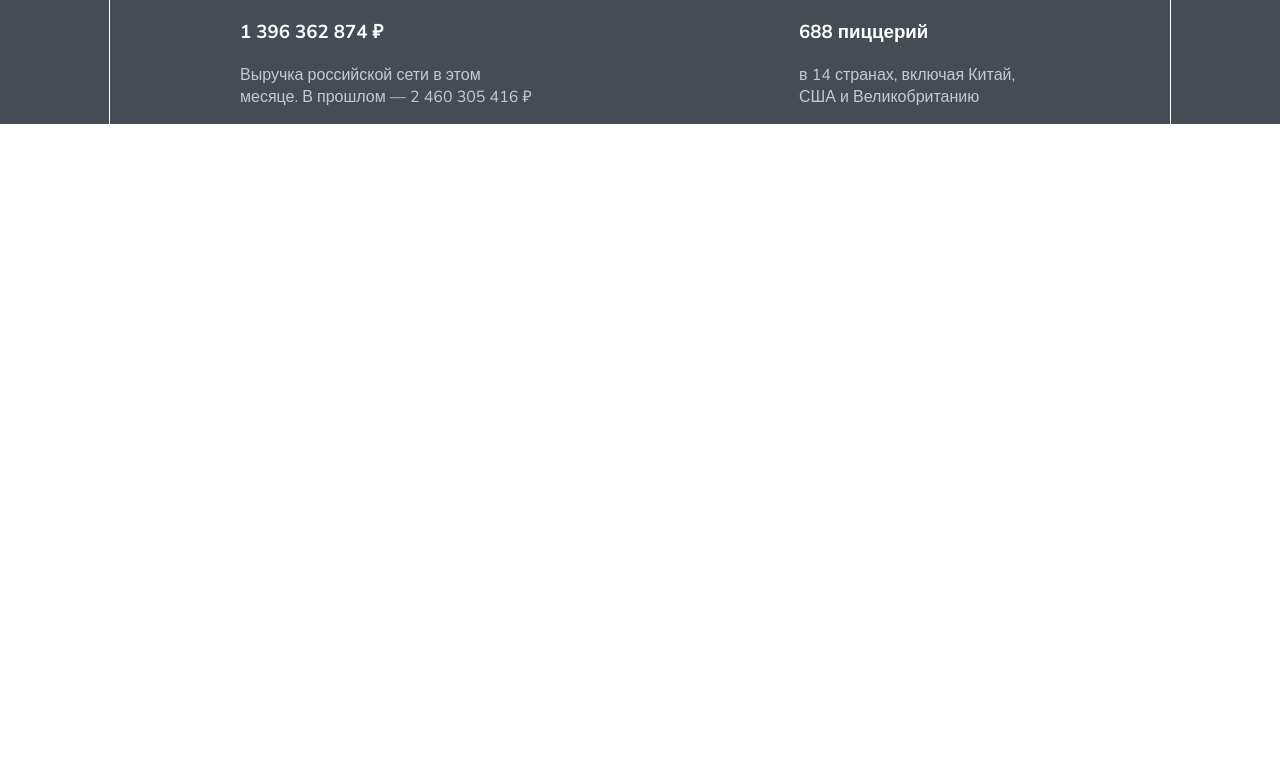
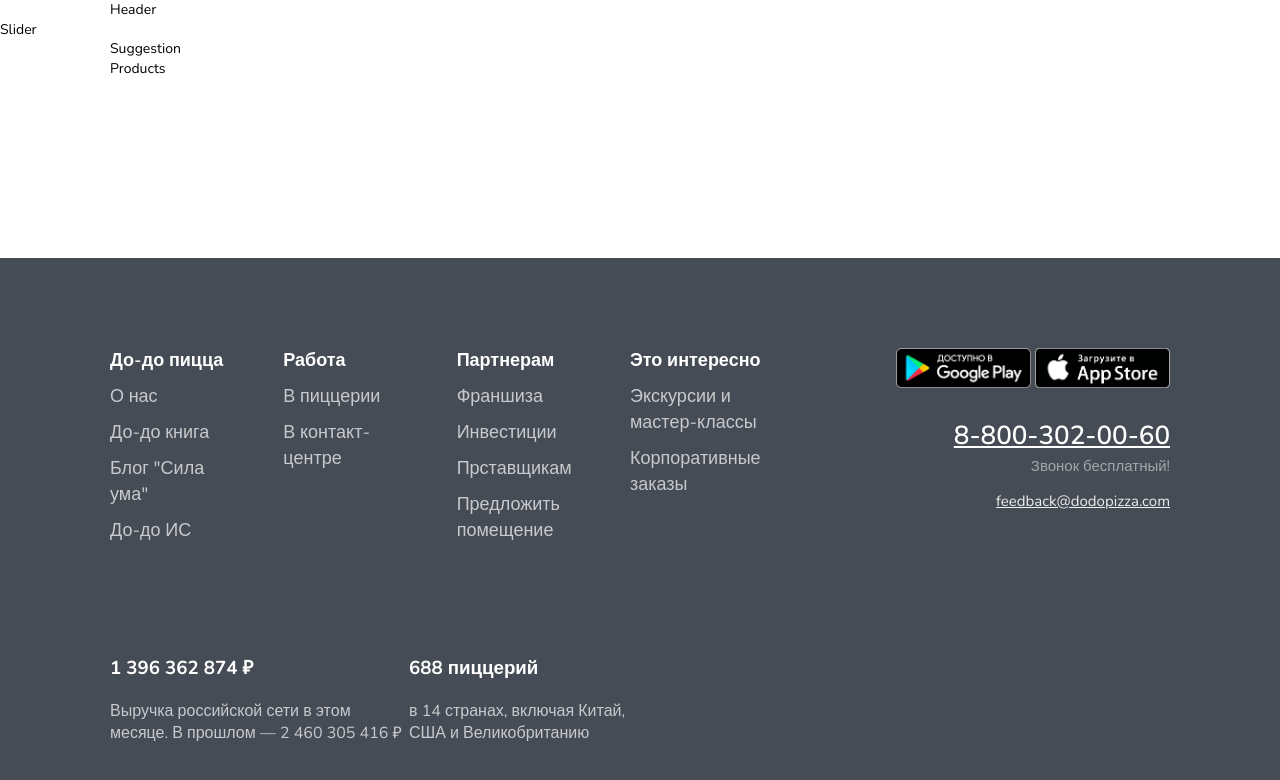
Before and after one commit to Prmfbonum/dodo, a plain HTML site: page index.html in a window 1280 px wide. Drawn offline with nearby package versions, Linux system fonts and the light colour scheme.

Commit message:
Add footer

```diff
--- a/index.html
+++ b/index.html
@@ -1,7 +1,11 @@
 <!DOCTYPE html>
-<html lang="ru" xmlns="http://www.w3.org/1999/html">
+<html
+  lang="ru"
+  xmlns="http://www.w3.org/1999/html"
+  xmlns="http://www.w3.org/1999/html"
+>
   <head>
-    <title>dodopizza</title>
+    <title>DoDopPizza</title>
     <meta charset="UTF-8" />
     <meta name="viewport" content="width=device=width, initial-scale=1.0" />
     <link rel="preconnect" href="https://fonts.googleapis.com" />
@@ -12,19 +16,90 @@
     />
     <link rel="stylesheet" href="styles/index.css" />
   </head>
+
+  <header class="header">
+    <div class="container">Header</div>
+  </header>
+
+  <main class="main">
+    <section class="slider">Slider</section>
+    <div class="container">
+      <section class="suggestions">Suggestion</section>
+      <section class="products">Products</section>
+    </div>
+  </main>
+
   <footer class="footer">
     <div class="container">
+      <div class="footer-nav-box">
+        <div class="footer-nav-box__item footer-nav-box__item_left">
+          <nav class="menu-footer">
+            <div class="menu_description">
+              <h4 class="menu__name">До-до пицца</h4>
+              <ul class="list-footer">
+                <li class="list__opt">О нас<a href="#"></a></li>
+                <li class="list__opt">До-до книга<a href="#"></a></li>
+                <li class="list__opt">Блог "Сила ума"<a href="#"></a></li>
+                <li class="list__opt">До-до ИС<a href="#"></a></li>
+              </ul>
+            </div>
+
+            <div class="menu_description">
+              <h4 class="menu__name">Работа</h4>
+              <ul class="list-footer">
+                <li class="list__opt">В пиццерии<a href="#"></a></li>
+                <li class="list__opt">В контакт-центре<a href="#"></a></li>
+              </ul>
+            </div>
+
+            <div class="menu_description">
+              <h4 class="menu__name">Партнерам</h4>
+              <ul class="list-footer">
+                <li class="list__opt">Франшиза<a href="#"></a></li>
+                <li class="list__opt">Инвестиции<a href="#"></a></li>
+                <li class="list__opt">Прставщикам<a href="#"></a></li>
+                <li class="list__opt">Предложить помещение<a href="#"></a></li>
+              </ul>
+            </div>
+
+            <div class="menu_description">
+              <h4 class="menu__name">Это интересно</h4>
+              <ul class="list-footer">
+                <li class="list__opt">
+                  Экскурсии и мастер-классы<a href="#"></a>
+                </li>
+                <li class="list__opt">Корпоративные заказы<a href="#"></a></li>
+              </ul>
+            </div>
+          </nav>
+        </div>
+        <div class="footer-nav-box__item footer-nav-box__item_right">
+          <div class="footer-contacts">
+            <div>
+              <img class="footer-img" src="pics/image6.png" />
+              <img class="footer-img" src="pics/image7.png" />
+            </div>
+            <a class="footer-number" href="tel:+88003020060">8-800-302-00-60</a
+            ><br />
+            <p class="footer-call">Звонок бесплатный!</p>
+            <a class="footer-mail" href="feedback@dodopizza.com"
+              >feedback@dodopizza.com</a
+            >
+          </div>
+        </div>
+      </div>
+
       <section class="section__footer">
-        <div class="gain">
+        <div class="footer-totalmoney">
           <h3>1 396 362 874 ₽</h3>
-          <p class="gain__text">
+          <p class="footer-totalmoney_text">
             Выручка российской сети в этом месяце. В прошлом — 2 460 305 416 ₽
           </p>
         </div>
 
-        <div class="count">
+        <div class="footer-totalpizza">
           <h3>688 пиццерий</h3>
-          <p class="count__text">
+          <p class="footer-totalpizza_text">
             в 14 странах, включая Китай, США и Великобританию
           </p>
         </div>
--- a/styles/dodo.css
+++ b/styles/base.css
@@ -2,8 +2,16 @@ body {
   font-family: "Nunito", sans-serif;
   font-size: 14px;
   line-height: 1.4;
+  min-height: 100vh;
+  display: flex;
+  flex-direction: column;
 }
 .container {
   margin: 0 auto;
   width: 1060px;
+  padding-left: 30px;
+  padding-right: 30px;
 }
+.main {
+  flex: 1;
+}
--- /dev/null
+++ b/styles/footer-contacts.css
@@ -0,0 +1,60 @@
+.footer-contacts {
+  text-align: right;
+}
+
+.footer-number {
+  color: #fff;
+  font-style: normal;
+  font-weight: 600;
+  font-size: 26px;
+  line-height: 26px;
+}
+
+.footer-call {
+  margin-top: 6px;
+  font-style: normal;
+  font-weight: normal;
+  font-size: 15px;
+  line-height: 20px;
+  opacity: 0.5;
+  color: #fff;
+}
+
+.footer-mail {
+  color: #fff;
+  font-style: normal;
+  font-weight: normal;
+  font-size: 15px;
+  line-height: 20px;
+  text-align: right;
+  opacity: 0.9;
+  margin-top: 26px;
+}
+
+.footer-img {
+  height: auto;
+  width: 135px;
+  max-width: 50%;
+  max-height: 50%;
+  margin-bottom: 29px;
+}
+
+.img-container {
+  display: flex;
+}
+
+@media (max-width: 1200px) {
+  .footer-number {
+    display: none;
+  }
+  .footer-call {
+    display: none;
+  }
+  .footer-mail {
+    display: none;
+  }
+  .footer-img {
+    margin-top: 0;
+    margin-bottom: 0;
+  }
+}
--- /dev/null
+++ b/styles/footer-nav.css
@@ -0,0 +1,48 @@
+.menu-footer {
+  display: flex;
+  padding: 0;
+  align-items: flex-start;
+}
+.menu_description {
+  display: flex;
+  flex-direction: column;
+  width: 25%;
+  margin-right: 20px;
+}
+.menu__name {
+  font-size: 18px;
+  font-weight: 600;
+  margin: 0;
+}
+
+.list-footer {
+  list-style-type: none;
+  margin: 0;
+  width: 137px;
+  padding: 0;
+  opacity: 0.7;
+}
+.list__opt {
+  line-height: 26px;
+  font-weight: normal;
+  font-size: 18px;
+  margin-top: 10px;
+}
+@media (max-width: 800px) {
+  .menu {
+    width: 300px;
+    height: 800px;
+    display: inline-block;
+    flex-direction: column;
+    padding: 16px 82px 59px 20px;
+  }
+  .menu__name {
+    margin-top: 30px;
+  }
+}
+@media (min-width: 800px) {
+  .menu {
+    width: 600px;
+    height: 200px;
+  }
+}
--- a/styles/footer.css
+++ b/styles/footer.css
@@ -1,33 +1,49 @@
 .footer {
   background-color: #464c55;
+  padding-top: 90px;
+  padding-bottom: 40px;
+  color: #ffffff;
+}
+.footer-nav-box {
+  display: flex;
+}
+.footer-nav-box__item {
+  flex: 1;
+}
+.footer-nav-box__item_left {
+  flex-basis: 66%;
+  margin-right: 10px;
+}
+.footer-nav-box__item_right {
+  flex-basis: 33%;
+  margin-left: 10px;
 }
 
 .section__footer {
   display: flex;
-  flex-direction: row;
-  justify-content: space-around;
+  align-items: baseline;
   font-size: 26px;
   color: #ffffff;
-  outline: white solid 1px;
+  margin-top: 93px;
 }
-.gain {
+
+.footer-totalmoney {
   display: block;
   text-align: left;
-
   width: 299px;
   font-size: 16px;
 }
-.count {
+.footer-totalpizza {
   display: block;
   text-align: left;
   width: 241px;
   font-size: 16px;
 }
-.count__text {
+.footer-totalmoney_text {
   color: hsla(0, 0%, 100%, 0.7);
   line-height: 22px;
 }
-.gain__text {
+.footer-totalpizza_text {
   color: hsla(0, 0%, 100%, 0.7);
   line-height: 22px;
 }
--- a/styles/index.css
+++ b/styles/index.css
@@ -1,3 +1,5 @@
 @import url(modern-normalize.css);
-@import url(dodo.css);
+@import url(base.css);
 @import url(footer.css);
+@import url(footer-nav.css);
+@import url(footer-contacts.css);
```
Also changed, not shown: pics/image6.png (added), pics/image7.png (added).
